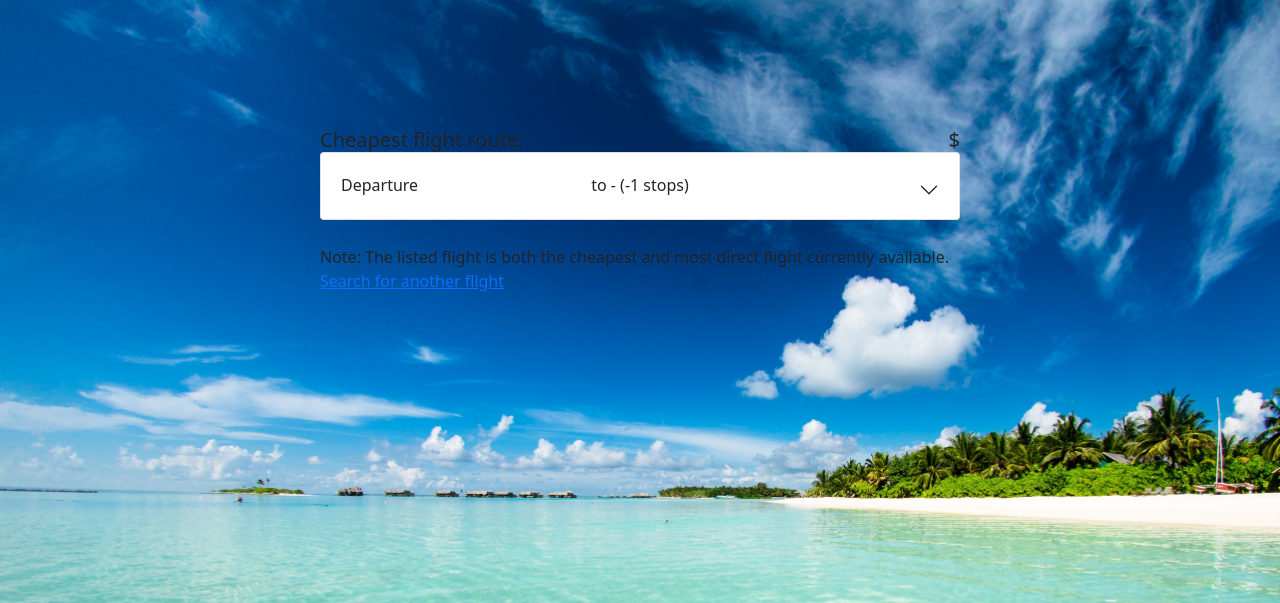
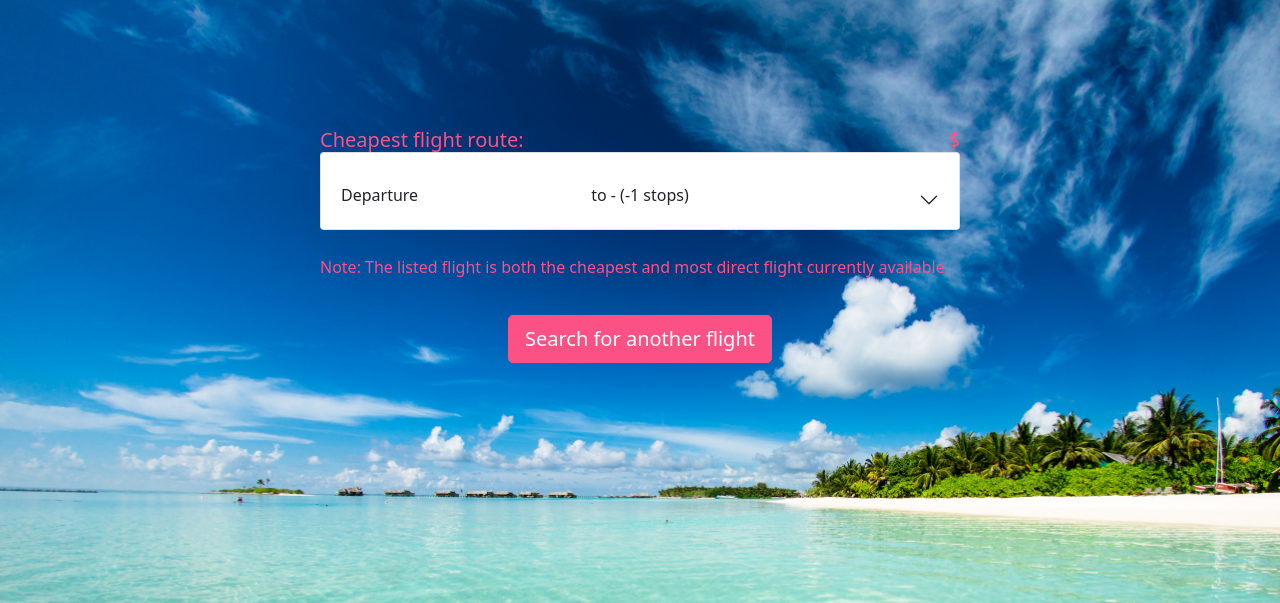
Before and after one commit to ChrisHuynh333/flight-deals, a Flask app: template templates/flight_info.html in a window 1280 px wide. Shown: the top 603 px of the page. Run offline with Flask 2, Linux system fonts and the light colour scheme; the template is opened without the code that fills it, so the values that code supplies are empty; some libraries are stand-ins or nearby versions.

Commit message:
Finish styling, correct flight_search logic to capture incorrect city spelling

```diff
--- a/flight_search.py
+++ b/flight_search.py
@@ -39,11 +39,12 @@
             }
         response = requests.get(url=location_endpoint, headers=headers, params=parameters)
         results = response.json()["locations"]
+
         if len(city) == 3:
             city_name = results[0]["city"]["name"]
             iata_code = results[0]["code"]
         else:
-            city_name = city.title()
+            city_name = results[0]["name"]
             iata_code = results[0]["code"]
         return city_name, iata_code
 
--- a/forms.py
+++ b/forms.py
@@ -4,6 +4,7 @@
 from datetime import datetime, timedelta
 
 today = datetime.today().date()
+default_depart = today + timedelta(days=1)
 default_return = today + timedelta(days=3)
 
 class FlightSearchForm(FlaskForm):
@@ -17,7 +18,7 @@
                            validators=[DataRequired()])
     infants = SelectField("Infants", choices=[(0, 0), (1, 1), (2, 2), (3, 3), (4, 4), (5, 5), (6, 6), (7, 7), (8, 8), (9, 9)],
                            validators=[DataRequired()])
-    date_from = DateField("Depart", validators=[DataRequired()], default=today)
+    date_from = DateField("Depart", validators=[DataRequired()], default=default_depart)
     date_to = DateField("Return", validators=[DataRequired()], default=default_return)
     currency = SelectField("Currency", choices=[("CAD", "CAD"), ("USD", "USD"), ("EUR", "EUR")],
                            validators=[DataRequired()])
--- a/main.py
+++ b/main.py
@@ -3,7 +3,7 @@
 from forms import FlightSearchForm
 from flight_search import FlightSearch
 import os
-from datetime import datetime
+from datetime import datetime, timedelta
 
 
 app = Flask(__name__)
@@ -40,13 +40,14 @@
             date_to_string = date_to.strftime("%d/%m/%Y")
 
         today = datetime.today().date()
-        if today > date_from:
+        tomorrow = today + timedelta(days=1)
+        if tomorrow > date_from:
             if date_to:
-                if today > date_to:
-                    flash("Your travel dates cannot be before today's date.")
+                if tomorrow > date_to:
+                    flash("Your travel dates cannot be before tomorrow's date.")
                     return redirect(url_for("trip_search", trip_type=trip_type))
             else:
-                flash("Your travel dates cannot be before today's date.")
+                flash("Your travel dates cannot be before tomorrow's date.")
                 return redirect(url_for("trip_search", trip_type=trip_type))
 
         if trip_type == "round":
@@ -106,6 +107,16 @@
                     no_flights_message = "Sorry, there are no available flights for this destination with these dates."
                 else:
                     continue
+
+            # try:
+            #     if flight:
+            #         continue
+            # except:
+            #     no_flights_message = "Sorry, there are no available flights for this destination with these dates."
+            #     most_direct_flight = None
+            #     cheapest_flight = None
+            #     trip_type = None
+
         return render_template("flight_info.html", most_direct_flight=most_direct_flight, cheapest_flight=cheapest_flight, no_flights_message=no_flights_message,
                                trip_type=trip_type)
     return render_template("trip_search.html", form=form, trip_type=trip_type)
--- a/static/styles.css
+++ b/static/styles.css
@@ -44,6 +44,25 @@
     background-image: url(images/flight.jpg);
     background-size: cover;
     background-repeat: no-repeat;
+}
+
+.error-message {
+    color: red;
+    text-align: center;
+}
+
+.switch-search {
+    padding-top: 20px;
+    text-align: center;
+}
+
+.switch-search-link, .note-text {
+    color: #FC5185;
+    text-decoration: inherit;
+}
+
+.switch-search-link:hover {
+    color: #3FC1C9;
 }
 
 .search-form-row {
@@ -125,12 +144,26 @@
     padding-bottom: 25px;
 }
 
+.accordion-button:focus {
+    outline: 0 !important;
+    box-shadow: 0 0 0 0 rgba(0, 0, 0, 0) !important;
+}
+
+.accordion-button:not(.collapsed) {
+    color: #3FC1C9;
+    background-color: transparent !important;
+}
+
 .flight-type-header {
     float: left;
+    padding-bottom: 10px;
+    color: #FC5185;
 }
 
 .flight-price-header {
     float: right;
+    padding-bottom: 10px;
+    color: #FC5185;
 }
 
 .depart-return-result-tab-left {
--- a/templates/flight_info.html
+++ b/templates/flight_info.html
@@ -3,6 +3,9 @@
 {% block content %}
 <body class="flight-info-page-image">
   <div class="container-fluid page-container">
+    {% if no_flights_message %}
+    <p class="error-message">{{ no_flights_message }}</p>
+    {% else %}
       <h5 class="flight-type-header">Cheapest flight route:</h5>
       <h5 class="flight-price-header">{{cheapest_flight["currency"]}} ${{cheapest_flight["price"]}}</h5>
         <br>
@@ -133,7 +136,7 @@
           {% endif %}
         </div>
       {% if cheapest_flight["price"] == most_direct_flight["price"] and cheapest_flight["total_travel_time"] == most_direct_flight["total_travel_time"] %}
-    Note: The listed flight is both the cheapest and most direct flight currently available.
+        <p class="note-text">Note: The listed flight is both the cheapest and most direct flight currently available.</p>
       {% else %}
       <h5 class="flight-type-header">Most direct route:</h5>
       <h5 class="flight-price-header">{{ most_direct_flight["currency"] }} ${{ most_direct_flight["price"] }}</h5>
@@ -265,7 +268,10 @@
           {% endif %}
         </div>
       {% endif %}
-    <a href="{{ url_for('home') }}">Search for another flight</a>
+    <div class="container-fluid switch-search">
+      <a href="{{ url_for('home') }}"><button class="btn btn-outline-primary btn-lg title-page-button">Search for another flight</button></a></h3>
+    </div>
+    {% endif %}
   </div>
 </body>
 {% endblock %}
```
Also changed, not shown: templates/trip_search.html (+7 -7 lines). Lines whose indentation alone changed are shown as unchanged.
